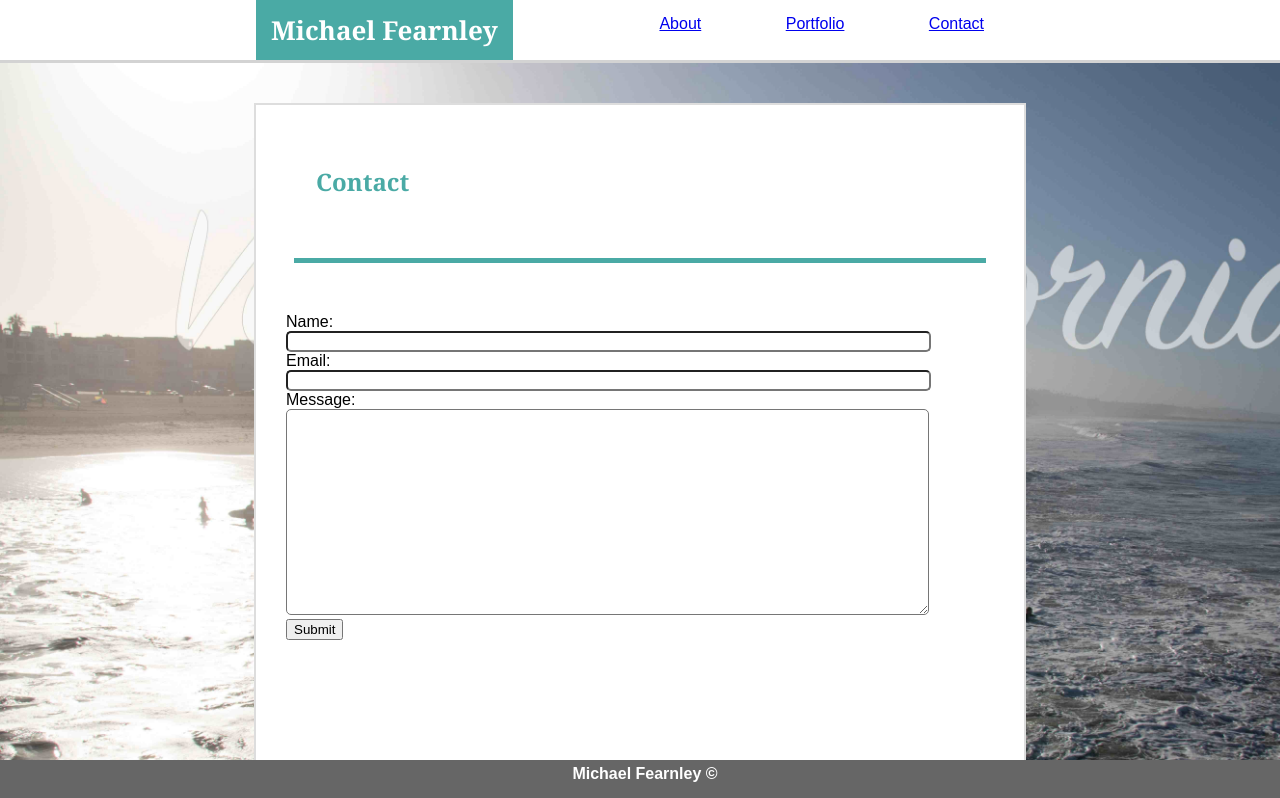
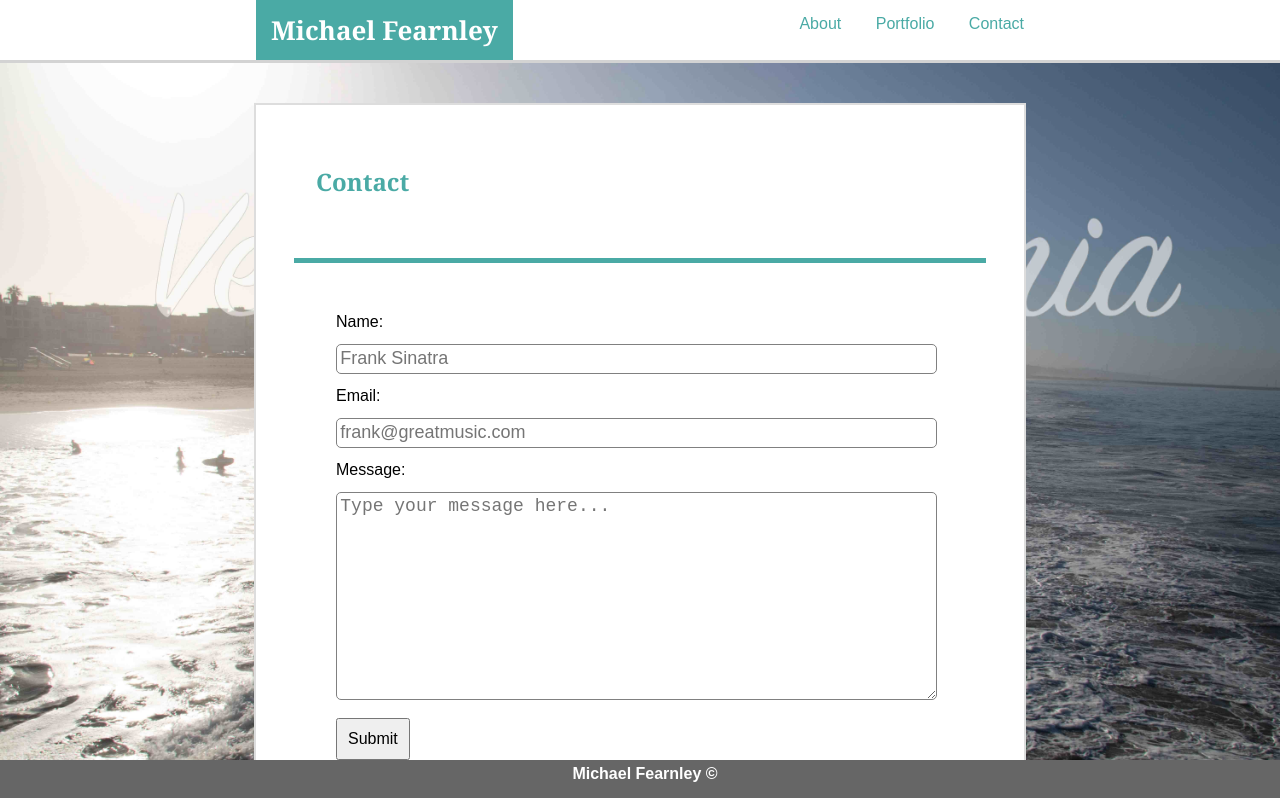
Before and after one commit to FearMichael/basic-portfolio, a plain HTML site: page contact.html in a window 1280 px wide. Shown: the top 798 px of the page. Drawn offline with Linux system fonts and the light colour scheme.

Commit message:
Website completed

```diff
--- a/assets/css/style.css
+++ b/assets/css/style.css
@@ -22,19 +22,19 @@ h3 {
 .main {
     background-image: url("../images/venice-background.jpg");
     background-size: cover;
+    height: 100vh;
 }
 p {
     padding: 25px;
 }
 .content {
-    height: 960px;
     width: 60%;
     background-color: #ffffff;
     border: 2px solid #dddddd;
     margin: 0 auto;
     position: relative;
     top: 40px;
-    overflow: scroll;
+    overflow: inherit;
 }
 
 .h-line {
@@ -87,8 +87,26 @@ nav a {
 
 .nav-links a {
     vertical-align: middle;
-    padding: 0 40px;
+    padding: 0 0 0 30px;
     margin: 15px 0 0 0;
+}
+a {
+    text-decoration: none;
+    color: #4aaaa5;
+}
+a:active {
+    font-family: 'Arial', 'Helvetica Neue', Helvetica, sans-serif;
+    text-decoration: none;
+    color: #4aaaa5;
+}
+a:visited {
+    text-decoration: none;
+    color: #4aaaa5;
+}
+
+a:hover {
+    text-decoration: none;
+    color: blue;
 }
 
 .nav-header {
@@ -145,22 +163,33 @@ nav a {
 }
 
 .contact-form {
-    margin: 20px auto;
+    margin: 20px 0 0 50px;
     padding: 30px;
 }
 .contact-form input[type="text"], .contact-form input[type="email"] {
-border-radius: 5px;
-width: 90%;
+    border-radius: 5px;
+    width: 90%;
+    margin: 2% auto;
+    border: 1px solid gray;
+    padding: 0.5%;
+    font-size: 18px;
 }
 
 textarea {
     border-radius: 5px;
     width: 90%;
+    margin: 2% auto;
+    border: 1px solid gray;
+    padding: 0.5%;
+    font-size: 18px;
     height: 200px;
 }
+.contact-form input[type="submit"] {
+    padding: 10px;
+    font-size: 16px;
+    line-height: 50px;
+}
 
-/* .clearfix::after {
-    content: "";
-    clear: both;
-    display: table;
-} */
+#submit {
+    line-height: 200px;
+}
--- a/contact.html
+++ b/contact.html
@@ -24,12 +24,12 @@
         <div class="h-line"></div>
         <form class="contact-form">
             Name:<br>
-            <input type="text"><br>
+            <input type="text" placeholder="Frank Sinatra"><br>
             Email:<br>
-            <input type="email"><br>
+            <input type="email" placeholder="frank@greatmusic.com"><br>
             Message:<br>
-            <textarea form="contact-form"></textarea><br>
-            <input type="submit" value="Submit">
+            <textarea form="contact-form" placeholder="Type your message here..."></textarea><br>
+            <input type="submit" value="Submit" id="submit">
         </form>
         </div>
         <div class="footer">
```
Also changed, not shown: index.html (+2 -0 lines), 2 other files.
